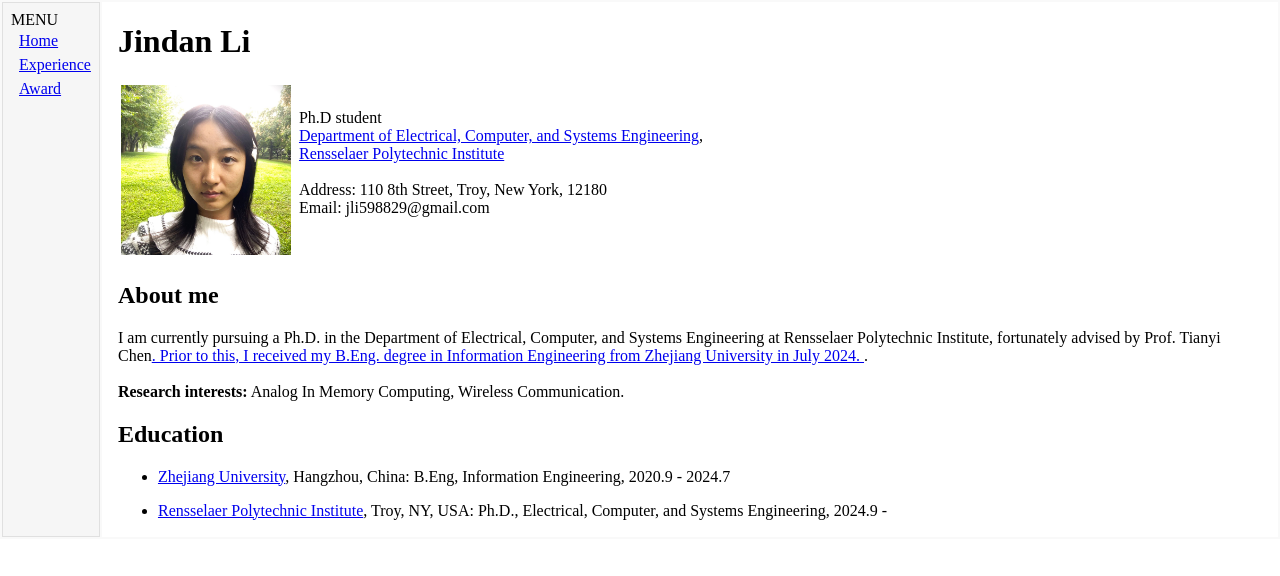
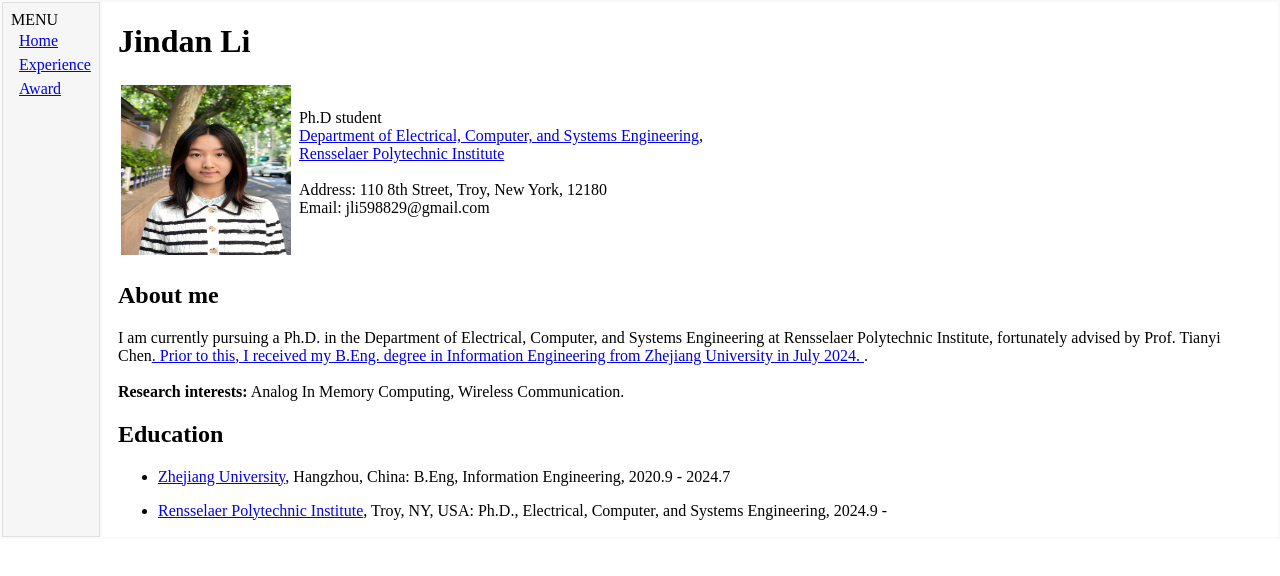
Before and after one commit to Jindanli898/jindanli898.github.io, a plain HTML site: page index.html in a window 1280 px wide. Drawn offline with Linux system fonts and the light colour scheme.

Commit message:
Update index.html
Signed-off-by: kdhhewuciedu <103317929+kdhhewuciedu@users.noreply.github.com>

```diff
--- a/index.html
+++ b/index.html
@@ -21,7 +21,7 @@
 <h1>Jindan Li</h1>
 </div>
 <table class="imgtable"><tr><td>
-<a href="*Personal Information:*\n https://https://github.com/kdhhewuciedu/kdhhewuciedu.giuhub.io"><img src="photo.jpg" alt="alt text" width="170px" height="170px" /></a>&nbsp;</td>
+<a href="*Personal Information:*\n https://https://github.com/kdhhewuciedu/kdhhewuciedu.giuhub.io"><img src="483bd0d30e247ed5544b616fe92d71c7.jpg" alt="alt text" width="170px" height="170px" /></a>&nbsp;</td>
 <td align="left"><p>Ph.D student <br /> <a href="https://www.ecse.rpi.edu" target=&ldquo;blank&rdquo;>Department of Electrical, Computer, and Systems Engineering</a>, <br />
 <a href="https://www.rpi.edu" target=&ldquo;blank&rdquo;>Rensselaer Polytechnic Institute</a><br />
 <br />
```
